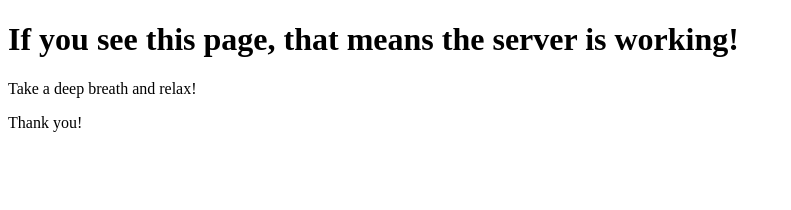
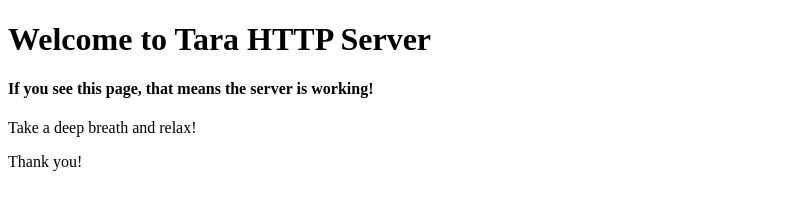
Before and after one commit to Muhammad-Sarfaraz/Tara, a plain HTML site: page public/index.html in a window 1280 px wide. Shown: the whole page, without its empty margins (0-791 px from the left). Drawn offline with Linux system fonts and the light colour scheme.

Commit message:
add descrption in index page

```diff
--- a/public/index.html
+++ b/public/index.html
@@ -5,7 +5,8 @@
     <title>Welcome to Tara HTTP Server</title>
 </head>
 
-<h1>If you see this page, that means the server is working!</h1>
+<h1>Welcome to Tara HTTP Server</h1>
+<h4>If you see this page, that means the server is working!</h4>
 <p>Take a deep breath and relax!</p>
 <p>Thank you!</p>
 
```
